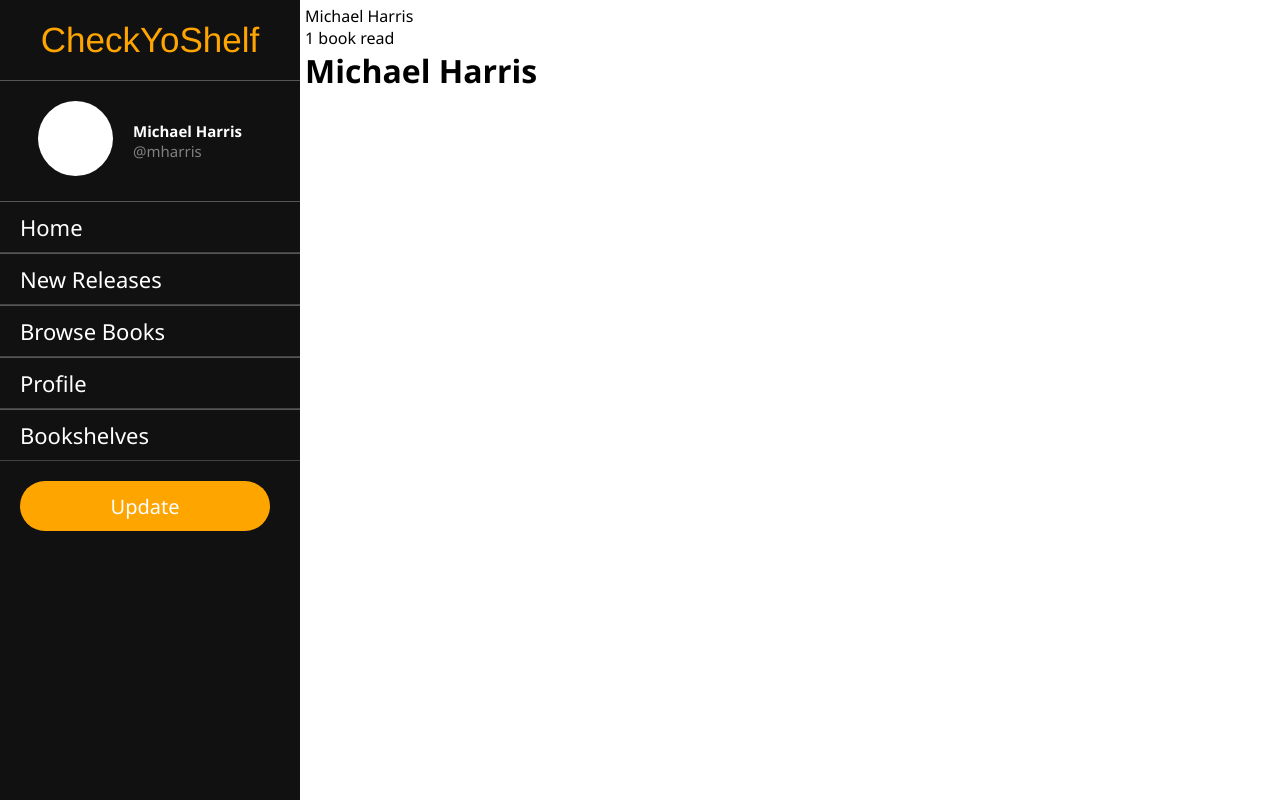
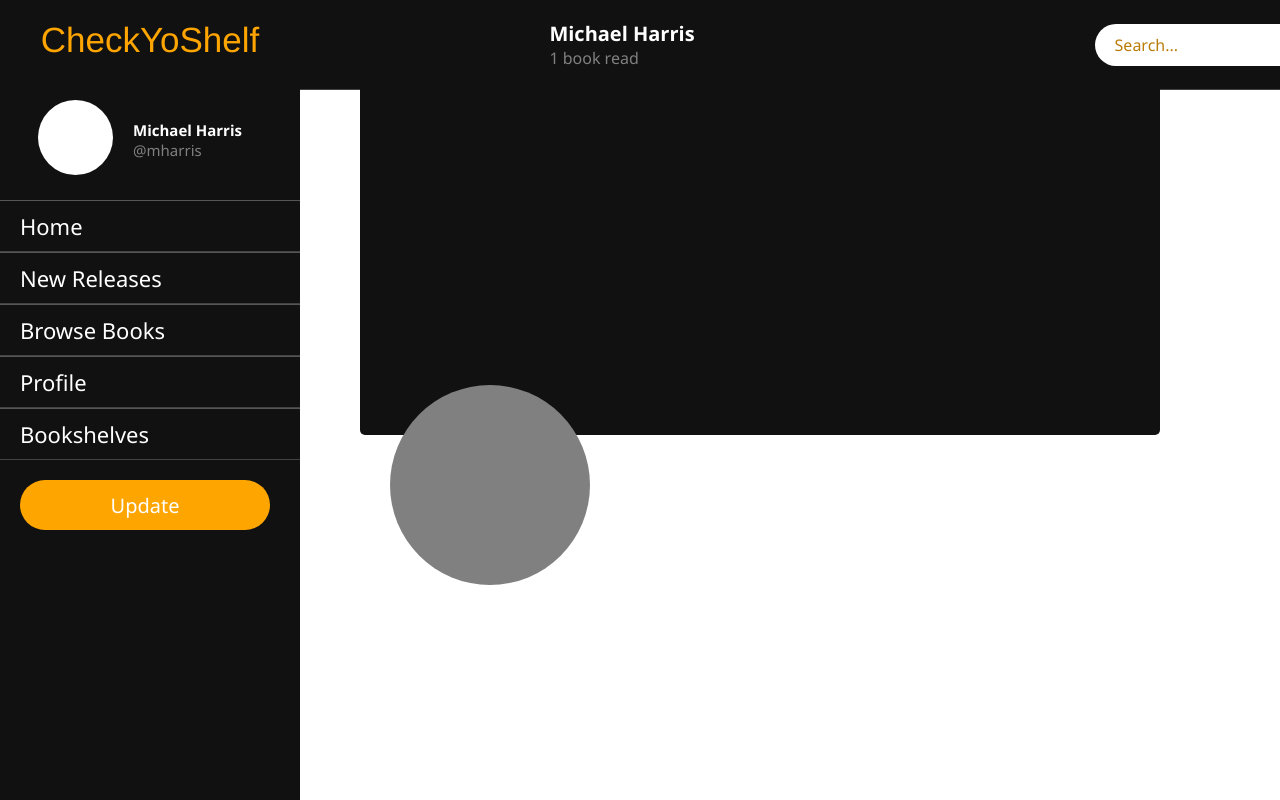
Before and after one commit to mdb-00/checkyoshelf-django-project, a Django app: page /mharris/ in a window 1280 px wide. Run offline with Django 5.2, Linux system fonts and the light colour scheme; data comes from the database, SQL or seed files in the repository.

Commit message:
styled profile nav and added placeholders for profile and cover photo

```diff
--- a/app/static/styles.css
+++ b/app/static/styles.css
@@ -34,7 +34,6 @@
     justify-content: center;
     align-items: center;
     padding: 20px;
-    border-top: 1px solid #565656
 }
 
 .wrapper .side-nav .profile-section .user-info {
@@ -108,12 +107,12 @@
 .wrapper .main-content {
     width: 100%;
     margin-left: 300px;
-    padding: 5px;
 }
 
 .wrapper .main-content .top-nav {
    display: flex;
    justify-content: center;
+   margin-top: 5px;
 }
 
 .wrapper .main-content .top-nav .search-bar {
@@ -139,5 +138,71 @@
 }
 
 .wrapper .main-content .home-feed {
-    padding: 100px 50px;
+    padding: 120px 60px;
 }
+
+.wrapper .main-content .profile-nav {
+    position: fixed;
+    display: flex;
+    justify-content: center;
+    align-items: center;
+    width: 100%;
+    background-color: #111;
+    border-bottom: 1px solid #434242;
+    padding: 20px;
+    gap: 400px;
+}
+
+.wrapper .main-content .profile-nav .info .name {
+    font-size: 20px;
+    font-weight: bold;
+    color: white;
+}
+
+.wrapper .main-content .profile-nav .info .books-read {
+    color: gray;
+}
+
+.wrapper .main-content .profile-nav .corner-search-bar {
+    width: 20%;
+    padding: 10px;
+    background-color: white;
+    border-radius: 30px;
+}
+
+.wrapper .main-content .profile-nav .corner-search-bar input[type=text] {
+    width: 95%;
+    font-size: 16px;
+    margin-left: 10px;
+    border: none;
+    outline: none;
+    background: transparent;
+    color: orange;
+}
+
+.wrapper .main-content .profile-card {
+    padding: 85px 60px;
+}
+
+.wrapper .main-content .profile-card .photos {
+    position: relative;
+    display: flex;
+}
+
+.wrapper .main-content .profile-card .photos .cover-photo {
+    position: relative;
+    height: 350px;
+    width: 800px;
+    background-color: #111;
+    border-radius: 5px;
+}
+
+.wrapper .main-content .profile-card .photos .profile-photo {
+    position: absolute;
+    height: 200px;
+    width: 200px;
+    background-color: gray;
+    border-radius: 100px;
+    margin-top: 300px;
+    margin-left: 30px;
+}
--- a/app/templates/home.html
+++ b/app/templates/home.html
@@ -5,7 +5,7 @@
   <div class="search-bar">
     <form>
       <span class="fa fa-search"></span>
-      <input type="text" placeholder="Search books..." />
+      <input type="text" placeholder="Search..." />
     </form>
   </div>
 </div>
--- a/app/templates/profile.html
+++ b/app/templates/profile.html
@@ -1,16 +1,23 @@
 {% extends "base.html" %} {% block title %}
 <title>{{ profile.name }}</title>
-{% endblock title %}
-{% block side-nav %}
-{% endblock side-nav %}
-{% block content %}
-<div class="profile">
-  <div class"profile-nav">
-    <div class="info">
+{% endblock title %} {% block content %}
+<div class="profile-nav">
+  <div class="info">
+    <div class="name">
       <p>{{ profile.name }}</p>
+    </div>
+    <div class="books-read">
       <p>{{ result }}</p>
     </div>
   </div>
-  <h1>{{ profile.name }}</h1>
+  <div class="corner-search-bar">
+    <input type="text" placeholder="Search..." />
+  </div>
+</div>
+<div class="profile-card">
+  <div class="photos">
+    <span class="cover-photo"></span>
+    <span class="profile-photo"></span>
+  </div>
 </div>
 {% endblock content %}
--- a/app/views.py
+++ b/app/views.py
@@ -9,16 +9,25 @@ def home_view(request):
 
 def profile_view(request, username):
     context = {}
-    user = User.objects.get(username=username)
-    profile = Profile.objects.get(user=user)
+
+    try:
+        user = User.objects.get(username=username)
+        profile = Profile.objects.get(user=user)
+        bookshelf = Bookshelf.objects.get(profile=profile, name="Read")
+    except:
+        user = None
+        profile = None
+        bookshelf = None
+
     result = ""
-    bookshelf = Bookshelf.objects.get(profile=profile, name="Read")
     read_books = bookshelf.books.all()
     books_read = read_books.count()
+
     if books_read == 1:
         result = f"{books_read} book read"
     else:
         result = f"{books_read} books read"
+
     context["profile"] = profile
     context["result"] = result
     return render(request, "profile.html", context)
```
